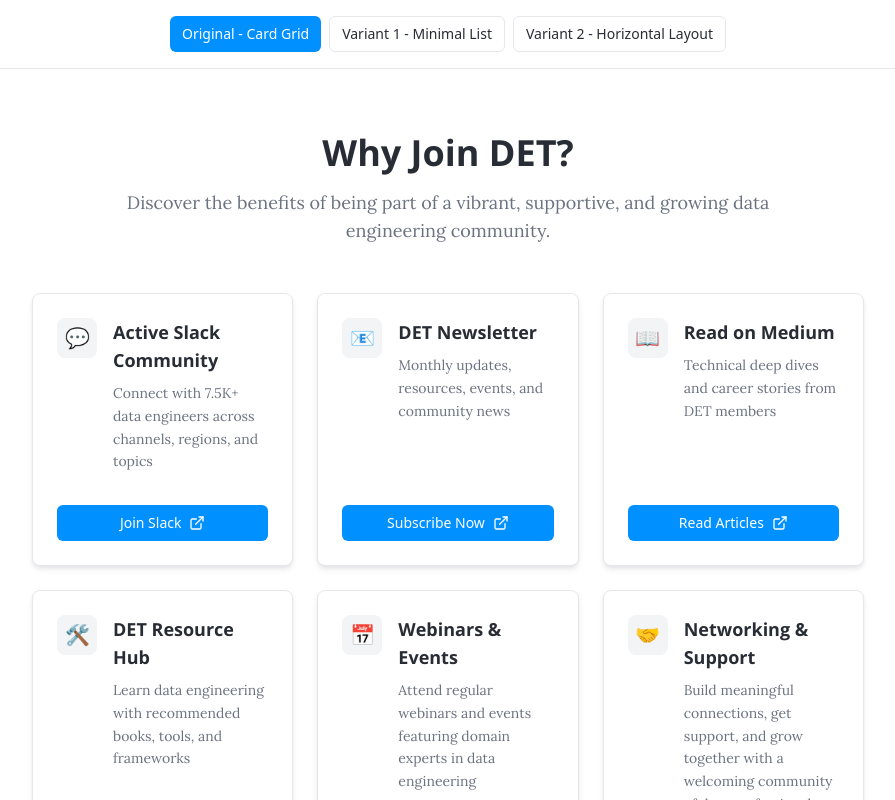
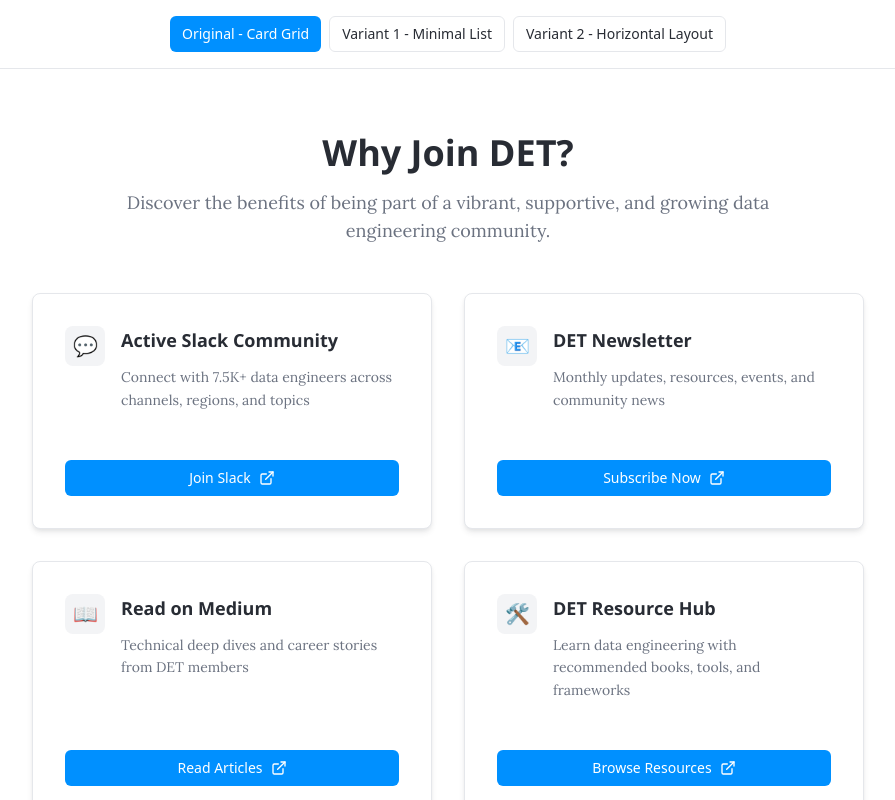
Before and after one commit to zhenniwu/det-why-join-tile-redesign, a React (Vite) app: page / in a window 1280 px wide. Shown: the top 800 px of the page, without its empty margins (192-1087 px from the left). Built offline with nearby package versions, Linux system fonts and the light colour scheme.

Commit message:
Adjust spacing for tightness
Adjusted padding and margins in the original design to reduce the tight feeling.

```diff
--- a/src/components/DETJoinSection.tsx
+++ b/src/components/DETJoinSection.tsx
@@ -60,20 +60,20 @@ const DETJoinSection = () => {
       </div>
 
       {/* Tiles Grid */}
-      <div className="grid grid-cols-1 md:grid-cols-2 lg:grid-cols-3 gap-6">
+      <div className="grid grid-cols-1 md:grid-cols-2 gap-8">
         {tiles.map((tile, index) => {
           return (
             <div
               key={index}
-              className="group relative bg-card border border-border rounded-lg p-6 shadow-card hover:shadow-hover transition-all duration-200 cursor-pointer"
+              className="group relative bg-card border border-border rounded-lg p-8 shadow-card hover:shadow-hover transition-all duration-200 cursor-pointer"
             >
               <div className="flex flex-col h-full">
-                <div className="flex items-start gap-4 mb-4">
+                <div className="flex items-start gap-4 mb-6">
                   <div className="flex-shrink-0 w-10 h-10 bg-secondary rounded-lg flex items-center justify-center group-hover:bg-primary/10 transition-colors duration-200">
                     <span className="text-xl">{tile.emoji}</span>
                   </div>
                   <div className="flex-1">
-                    <h3 className="font-opensans font-extrabold text-lg text-foreground mb-2">
+                    <h3 className="font-opensans font-extrabold text-lg text-foreground mb-3">
                       {tile.title}
                     </h3>
                     <p className="text-sm font-lora text-muted-foreground leading-relaxed">
@@ -82,7 +82,7 @@ const DETJoinSection = () => {
                   </div>
                 </div>
 
-                <div className="mt-auto pt-4">
+                <div className="mt-auto pt-6">
                   <Button
                     variant="primary"
                     size="sm"
```
